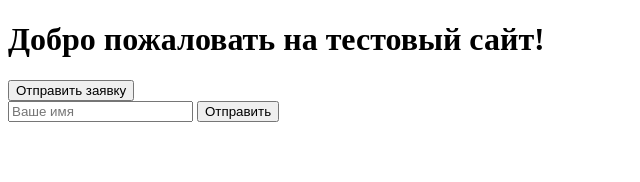
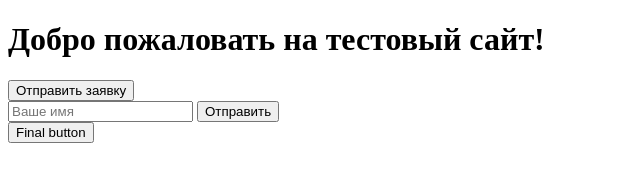
Before and after one commit to TsvetkovEvgenij/testsite, a plain HTML site: page index.html in a window 1280 px wide. Shown: the whole page, without its empty margins (0-640 px from the left). Drawn offline with Linux system fonts and the light colour scheme.

Commit message:
Update index.html

```diff
--- a/index.html
+++ b/index.html
@@ -28,6 +28,7 @@
     <input type="text" name="name" placeholder="Ваше имя" required>
     <input type="submit" value="Отправить">
   </form>
+  <button onclick="ym(103137721, 'reachGoal', 'click_final')">Final button</button>
   <script>
     function sendFormGoal() {
       ym(103137721, 'reachGoal', 'form_submit');
```
